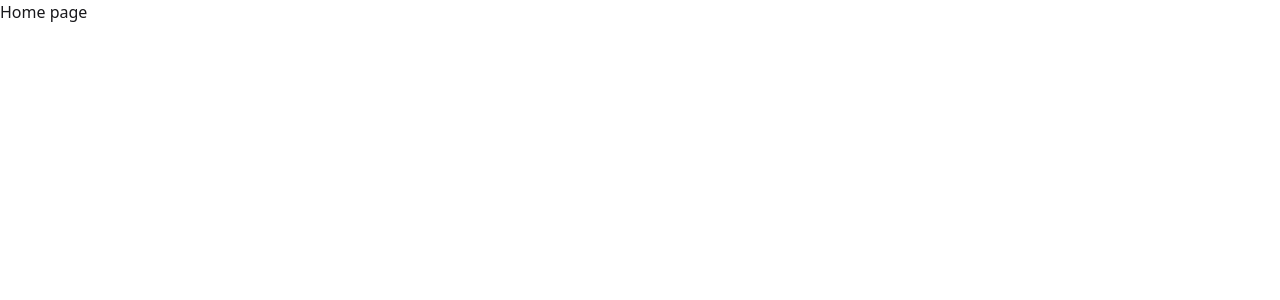
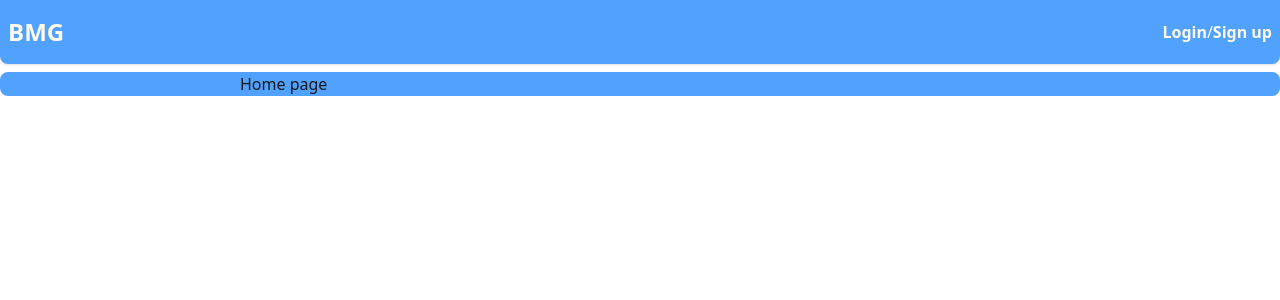
Before and after one commit to mecsbalint/boci-minesweeper-game-frontend-React, a React (Vite) app: page / in a window 1280 px wide. Shown: the top 300 px of the page. Built offline with nearby package versions, Linux system fonts and the light colour scheme.

Commit message:
Implement CustomNavBar component

```diff
--- /dev/null
+++ b/src/components/CustomNavBar/CustomNavBar.tsx
@@ -0,0 +1,66 @@
+
+import { Link } from "react-router-dom";
+import avatarPlaceholder from "../../assets/avatar_placeholder.png";
+import { useAuthContext } from "../../hooks/useAuthContext";
+import { useLogout } from "../../hooks/useLogout";
+
+function CustomNavBar() {
+  const {user, isLoggedIn} = useAuthContext();
+  const logout = useLogout();
+
+  async function handleLogoutClick() {
+      await logout();
+  }
+
+  return (
+    <div className="navbar bg-blue-400 shadow-sm rounded-b-box">
+      <div className="navbar-start gap-4">
+        <Link to={`/`} className="text-2xl font-semibold text-amber-50">
+          BMG
+        </Link>
+      </div>
+      <div className="navbar-end">
+        <div className={`flex ${isLoggedIn ? "" : "hidden"}`}>
+          <span className="text-xl font-semibold text-amber-50 p-2 pb-0">
+            {user?.name}
+          </span>
+          <div className="dropdown dropdown-end">
+            <div
+              tabIndex={0}
+              role="button"
+              className="btn btn-ghost btn-circle avatar"
+            >
+              <div className="w-10 rounded-full">
+                <img
+                  alt="Tailwind CSS Navbar component"
+                  src={avatarPlaceholder}
+                />
+              </div>
+            </div>
+            <ul
+              tabIndex={0}
+              className="menu menu-sm dropdown-content bg-base-100 rounded-box z-1 mt-3 w-52 p-2 shadow"
+            >
+              <li>
+                <a onClick={() => handleLogoutClick()}>
+                  Logout
+                </a>
+              </li>
+            </ul>
+          </div>
+        </div>
+        <div className={isLoggedIn ? "hidden" : ""}>
+          <Link to={`/login`} className="text-l font-semibold text-amber-50">
+            Login
+          </Link>
+          <a className="text-white">/</a>
+          <Link to={`/registration`} className="text-l font-semibold text-amber-50">
+            Sign up
+          </Link>
+        </div>
+      </div>
+    </div>
+  );
+}
+
+export default CustomNavBar;
--- /dev/null
+++ b/src/hooks/useLogout.ts
@@ -0,0 +1,15 @@
+import { useAuthContext } from "./useAuthContext";
+import { useNavigate } from "react-router-dom";
+
+export function useLogout() : () => Promise<void> {
+    const {dispatch} = useAuthContext();
+    const navigate = useNavigate();
+
+    async function logout() {
+        localStorage.setItem("bmgUser", "null");
+        dispatch({type: "LOGOUT"});
+        navigate("/");
+    }
+
+    return logout;
+}
--- a/src/pages/Layout/Layout.tsx
+++ b/src/pages/Layout/Layout.tsx
@@ -1,9 +1,19 @@
 import { Outlet } from "react-router-dom";
+import CustomNavBar from "../../components/CustomNavBar/CustomNavBar";
 
 function Layout() {
 
     return (
-        <Outlet />
+        <div className="bg-cover grid grid-cols-1 overflow-hidden place-items-stretch bg-white gap-2">
+            <div>
+                <CustomNavBar />
+            </div>
+            <div className="flex justify-center bg-blue-400 rounded-box">
+                <div className="w-200">
+                    <Outlet />
+                </div>
+            </div>
+        </div>
     )
 }
 
```
Also changed, not shown: src/assets/avatar_placeholder.png (added).
